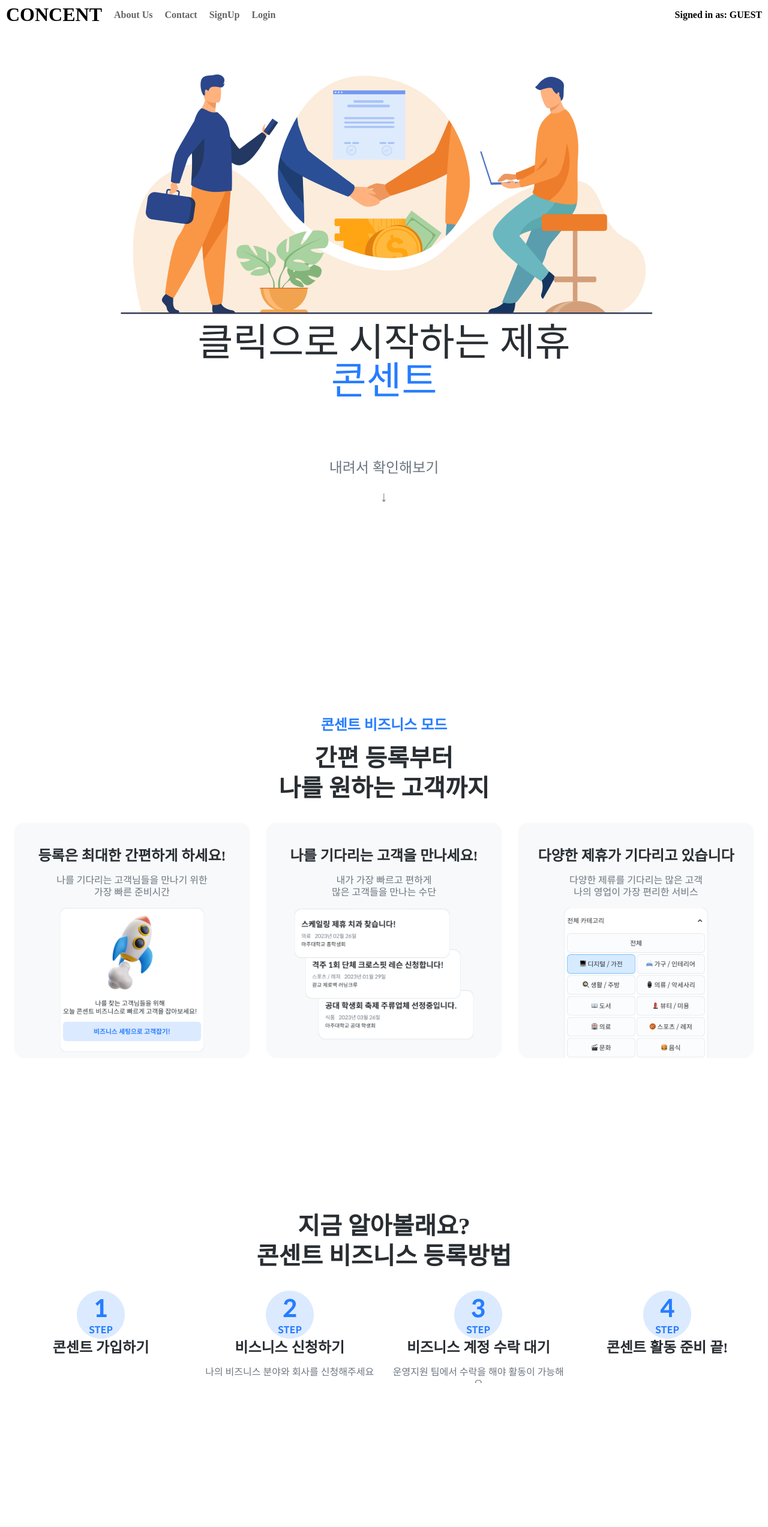
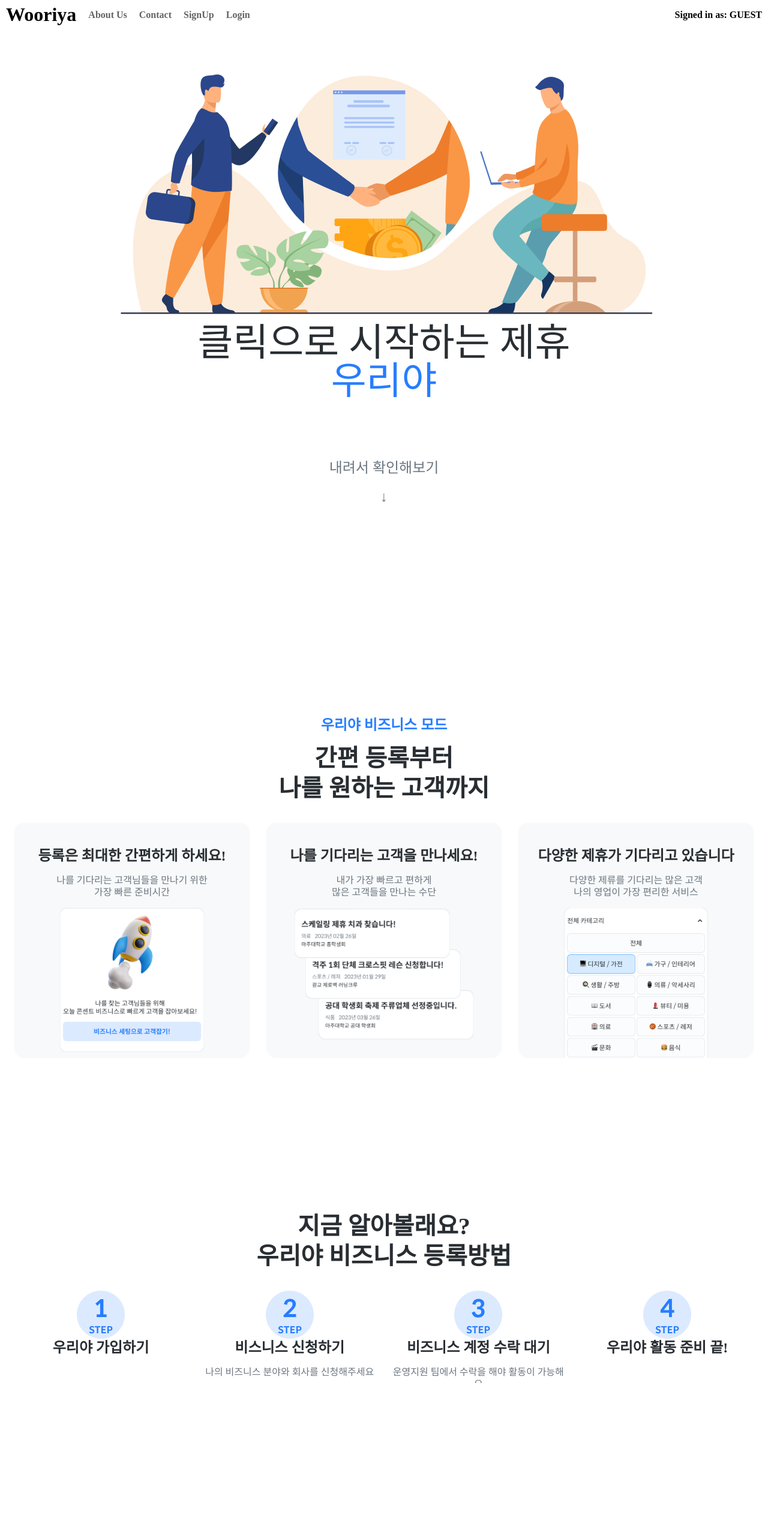
Before and after one commit to sjh2389/Wooriya_FE, a React (Create React App) app: page /aboutus in a window 1280 px wide. Shown: the top 2546 px of the page at 60% size. Built offline with nearby package versions, Linux system fonts and the light colour scheme; a web font is replaced by a local one.

Commit message:
FE 03/13 build page commit

```diff
--- a/public/index.html
+++ b/public/index.html
@@ -6,7 +6,7 @@
       rel='stylesheet'
       type='text/css'
     >
-    <title>CONCENT</title>
+    <title>Wooriya</title>
     <style>
       * {
         font-family: 'Spoqa Han Sans Neo', 'sans-serif';
--- a/src/component/navBar.js
+++ b/src/component/navBar.js
@@ -19,7 +19,7 @@ function NavBar({userObjInStore, SignOutToStore}) {
     return (
         <nav className="navBar_background">
             <div className="navBar_logo">
-                <NavLink to={'/'} className="navBar_inherit">CONCENT</NavLink>
+                <NavLink to={'/'} className="navBar_inherit">Wooriya</NavLink>
             </div>
             <div className="navBar_menu">
                 <NavLink to={'/aboutus'} className="navBar_inherit">About Us</NavLink>
--- a/src/routes/main/aboutUs.js
+++ b/src/routes/main/aboutUs.js
@@ -25,7 +25,7 @@ function AboutUs() {
                     <img className="aboutUs_margin_auto" src={img_handShake} alt="handShake"/>
                     <p className="aboutUs_headLine_1">
                         클릭으로 시작하는 제휴<br/>
-                        <span style={{color:"#267DFF"}}>콘센트</span>
+                        <span style={{color:"#267DFF"}}>우리야</span>
                     </p>
                     <p className="aboutUs_underArrow">
                         내려서 확인해보기 <br /><br />
@@ -34,7 +34,7 @@ function AboutUs() {
                 </div>
                 <div className="aboutUs_frame66">
                     <p className="aboutUs_headLine_3">
-                        콘센트 비즈니스 모드
+                        우리야 비즈니스 모드
                     </p>
                     <p className="aboutUs_headLine_2">
                         간편 등록부터 <br />
@@ -76,12 +76,12 @@ function AboutUs() {
                 <div className="aboutUs_frame67">
                     <p className="aboutUs_headLine_2">
                         지금 알아볼래요?<br/>
-                        콘센트 비즈니스 등록방법
+                        우리야 비즈니스 등록방법
                     </p>
                     <div className="aboutUs_cardBox">
                         <div className="aboutUs_card_2">
                             <img className="aboutUs_cardImg_2" src={img_step1} alt=""/>
-                            <p className="aboutUs_subTitle_1">콘센트 가입하기</p>
+                            <p className="aboutUs_subTitle_1">우리야 가입하기</p>
                         </div>
                         <div className="aboutUs_card_2">
                             <img className="aboutUs_cardImg_2" src={img_step2} alt=""/>
@@ -95,7 +95,7 @@ function AboutUs() {
                         </div>
                         <div className="aboutUs_card_2">
                             <img className="aboutUs_cardImg_2" src={img_step4} alt=""/>
-                            <p className="aboutUs_subTitle_1">콘센트 활동 준비 끝!</p>
+                            <p className="aboutUs_subTitle_1">우리야 활동 준비 끝!</p>
                         </div>
                     </div>
                 </div>
```
Also changed, not shown: gitcommand.txt, src/component/img/aboutUs_consumer.png, src/component/img/aboutUs_supplier.png.
